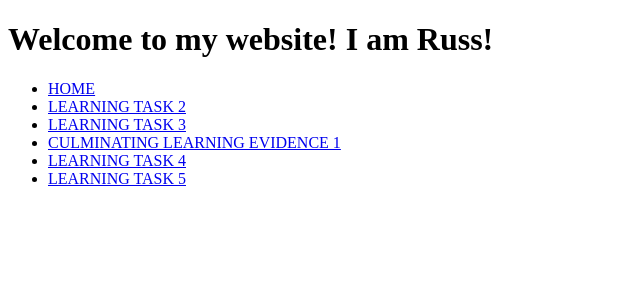
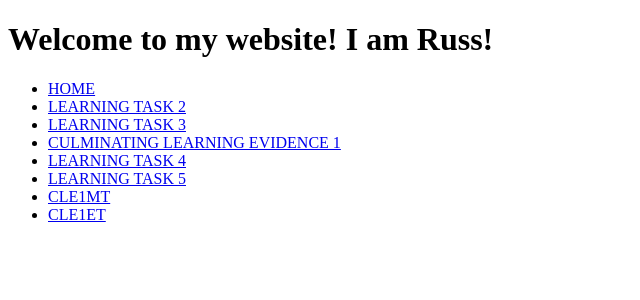
Before and after one commit to russgards03/learningtasks, a PHP site: page / in a window 1280 px wide. Shown: the top 300 px of the page, without its empty margins (0-640 px from the left). Run offline with PHP 8.4, Linux system fonts and the light colour scheme.

Commit message:
Update index.php

```diff
--- a/index.php
+++ b/index.php
@@ -12,6 +12,8 @@
     <li> <a href= "/CLE1MT/index.html"> CULMINATING LEARNING EVIDENCE 1 </a> </li>
     <li> <a href= "/LT4/index.html"> LEARNING TASK 4 </a> </li>
     <li> <a href= "/LT5/index.html"> LEARNING TASK 5 </a> </li>
+    <li> <a href= "/CLE1MT/index.html"> CLE1MT </a> </li>
+    <li> <a href= "/CLE1ET/index.html"> CLE1ET </a> </li>
   </ul>
   </body>
   </html>
```
